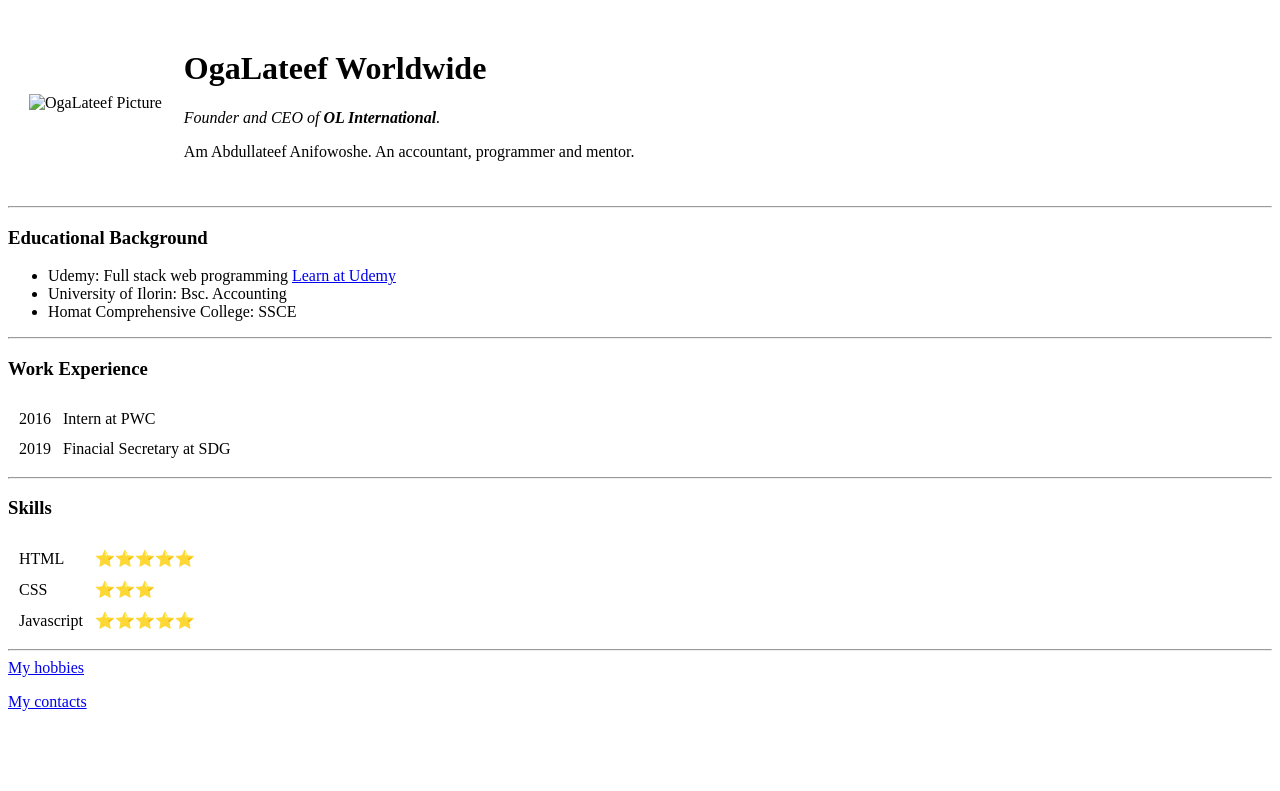
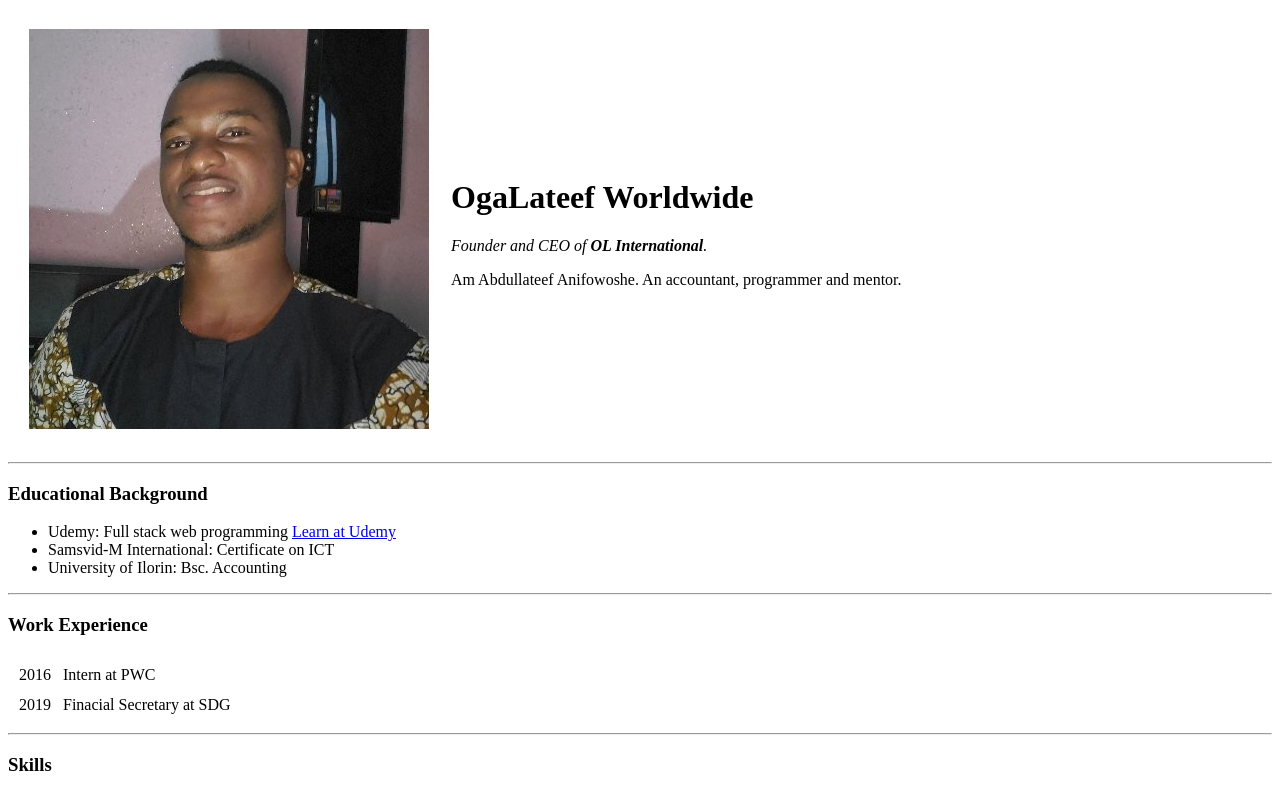
Before and after one commit to Ogalateef/OL-Playground, a plain HTML site: page index.html in a window 1280 px wide. Shown: the top 791 px of the page. Drawn offline with Linux system fonts and the light colour scheme.

Commit message:
Add files via upload

```diff
--- a/index.html
+++ b/index.html
@@ -8,7 +8,7 @@
 <body>
   <table cellspacing="20">
   <tr>
-    <td><img src="images/OgaLateef1.png" alt="OgaLateef Picture"></td>
+    <td><img src="OgaLateef1.png" alt="OgaLateef Picture"></td>
     <td>  <h1>OgaLateef Worldwide</h1>
       <p><em>Founder and CEO of <strong>OL International</strong>.</em></p>
       <p>
@@ -19,8 +19,8 @@
   <h3>Educational Background</h3>
   <ul>
     <li>Udemy: Full stack web programming <a href="https://www.udemy.com/">Learn at Udemy</a></li>
+<li>Samsvid-M International: Certificate on ICT</li>
     <li>University of Ilorin: Bsc. Accounting</li>
-    <li>Homat Comprehensive College: SSCE</li>
   </ul>
   <hr>
   <h3>Work Experience</h3>
```
